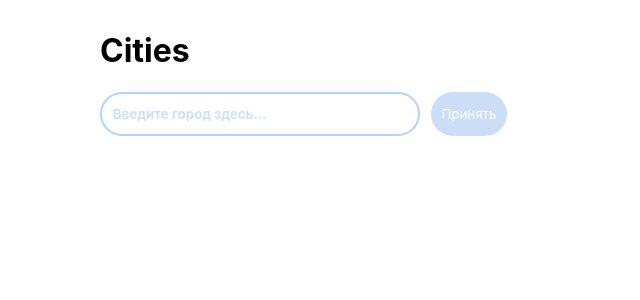
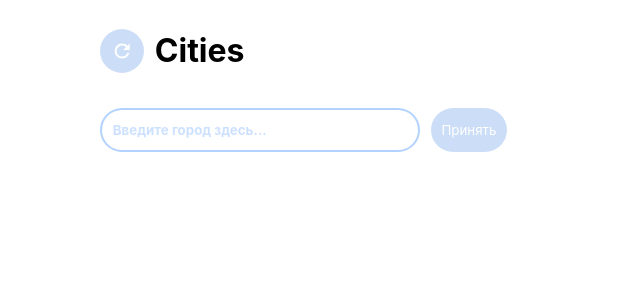
Before and after one commit to asmmer/cities, a React app: page / in a window 1280 px wide. Shown: the top 300 px of the page, without its empty margins (0-640 px from the left). Built offline with nearby package versions, Linux system fonts and the light colour scheme.

Commit message:
restart button was added

```diff
--- /dev/null
+++ b/src/components/Button/Button.css
@@ -0,0 +1,24 @@
+.simple-button {
+	margin: 0 1%;
+	padding: 0 1%;
+	font-weight: 400;
+	cursor: pointer;
+	background-color: rgba(0, 106, 255, 1);
+	color: white;
+	outline: none;
+	border: 0;
+	border-radius: 50px;
+	transition: all .15s ease;
+}
+.simple-button:hover {
+	background-color: rgba(0, 106, 255, .9);
+	color: white;
+}
+.simple-button:active {
+	background-color: rgb(0, 89, 214);
+	color: white;
+}
+.simple-button:disabled {
+	cursor: default;
+	background-color: rgba(0, 89, 214, .2);
+}
--- /dev/null
+++ b/src/components/Button/Button.tsx
@@ -0,0 +1,19 @@
+import React from 'react';
+
+import './Button.css';
+
+type ButtonProps = {
+    children?: any;
+    type?: "button" | "submit" | "reset" | undefined;
+    disabled?: boolean;
+    onClick?:  any;
+}
+
+const Button: React.FC<ButtonProps> = ({children, type, disabled, onClick}) => <button
+    className="simple-button"
+    type={type}
+    disabled={disabled}
+    onClick={onClick}
+>{children}</button>
+
+export default Button;
--- a/src/components/City/City.tsx
+++ b/src/components/City/City.tsx
@@ -1,6 +1,7 @@
 import React from 'react';
 import './City.css';
 import CollapseIcon from '../Icons/CollapseIcon';
+import Button from '../Button/Button';
 
 interface ICity {
 	cityName: string;
@@ -9,13 +10,28 @@ interface ICity {
 const City: React.FC<ICity> = (props) => {
 	const { cityName } = props;
 
+	let resultSnippet;
+
+	const endpoint = `https://ru.wikipedia.org/w/api.php?action=query&list=search&prop=info&inprop=url&utf8=&format=json&origin=*&srlimit=20&srsearch=${cityName}`;
+	fetch(endpoint)
+		.then(response => response.json())
+		.then(data => {
+			const results = data.query.search;
+			resultSnippet = results[0].snippet;
+			console.log(resultSnippet);
+		})
+		.catch(() => console.log('An error occurred'));
+
 	return (
 		<div className="city-item">
 			<span className="city-item__city-name">{cityName}</span>
 			<button className="city-item__open-info-button">
-				<CollapseIcon/>
+				<CollapseIcon />
 			</button>
 			{/* INFO PANEL */}
+			<section>
+				{resultSnippet}
+			</section>
 		</div>
 	);
 }
--- a/src/components/CityInput/CityInput.css
+++ b/src/components/CityInput/CityInput.css
@@ -26,7 +26,6 @@
 	color: rgba(0, 106, 255, .2);
 }
 
-
 .city-input-container .city-input-container__enter {
 	margin: 0 1%;
 	padding: 0 1%;
--- a/src/components/CityInput/CityInput.tsx
+++ b/src/components/CityInput/CityInput.tsx
@@ -1,9 +1,11 @@
 import React, { FormEvent, ChangeEvent } from 'react';
 import { useSelector, useDispatch } from 'react-redux';
 
-import './CityInput.css';
 import { cityInputTextChange, setCities, setTip } from '../../store/app/actions';
 import CitiesValidation from '../../cities-validation';
+import Button from '../Button/Button';
+
+import './CityInput.css';
 
 const CityInput: React.FC = () => {
 	const dispatch = useDispatch();
@@ -45,11 +47,14 @@ const CityInput: React.FC = () => {
 				type="text"
 				placeholder={UIDictionary.inputCity.inputCityHere}
 			/>
-			<button
-				className="city-input-container__enter"
+			<Button
 				type="submit"
 				disabled={!cityInput}
-			>{UIDictionary.inputCity.enterCity}</button>
+			>
+				<span>
+					{UIDictionary.inputCity.enterCity}
+				</span>
+			</Button>
 		</form>
 	);
 }
--- /dev/null
+++ b/src/components/Icons/RestartIcon.tsx
@@ -0,0 +1,22 @@
+import React from 'react';
+
+const RestartIcon: React.FC = () => {
+    return (
+        <svg
+            xmlns="http://www.w3.org/2000/svg"
+            width="24"
+            height="24"
+            viewBox="0 0 24 24"
+        >
+            <path
+                d="M17.65 6.35C16.2 4.9 14.21 4 12 4c-4.42 0-7.99 3.58-7.99 8s3.57 8 7.99 8c3.73 0 6.84-2.55 7.73-6h-2.08c-.82 2.33-3.04 4-5.65 4-3.31 0-6-2.69-6-6s2.69-6 6-6c1.66 0 3.14.69 4.22 1.78L13 11h7V4l-2.35 2.35z"
+            />
+            <path
+                d="M0 0h24v24H0z"
+                fill="none"
+            />
+        </svg>
+    );
+}
+
+export default RestartIcon;
--- a/src/components/MainPanel/MainPanel.tsx
+++ b/src/components/MainPanel/MainPanel.tsx
@@ -4,13 +4,14 @@ import './MainPanel.css';
 import CitiesList from '../CitiesList/CitiesList';
 import CityInput from '../CityInput/CityInput';
 import Tip from '../Tip/Tip';
+import TopPanel from '../TopPanel/TopPanel';
 
 const MainPanel: React.FC = () => {
     const cities = ['New York', 'Detroit', 'San-Francisco'];
 
 	return (
 		<main className="main-panel">
-            <h1>Cities</h1>
+            <TopPanel/>
             {/* HELP BUTTON */}
             <CitiesList cities={cities}/>
             <Tip/>
--- /dev/null
+++ b/src/components/TopPanel/TopPanel.css
@@ -0,0 +1,22 @@
+.top-panel {
+    display: flex;
+    align-items: center;
+}
+
+.top-panel .top-panel__project-name {
+    display: inline;
+}
+
+.top-panel .simple-button {
+    display: flex;
+    justify-content: center;
+    align-items: center;
+    font-weight: bold;
+    width: 44px;
+    height: 44px;
+    margin: 0 1% 0 0;
+}
+
+.top-panel .simple-button svg {
+    fill: white;
+}
--- /dev/null
+++ b/src/components/TopPanel/TopPanel.tsx
@@ -0,0 +1,31 @@
+import React from 'react';
+
+import { useSelector, useDispatch } from 'react-redux';
+
+import './TopPanel.css';
+import Button from '../Button/Button';
+import { clearCities, setTip } from '../../store/app/actions';
+import RestartIcon from '../Icons/RestartIcon';
+
+const TopPanel: React.FC = () => {
+    const resultCities: Array<string> = useSelector((state: any) => state.app.resultCities);
+    const dispatch = useDispatch();
+
+    const handleRestartClick = (): void => {
+        dispatch(setTip(''));
+        dispatch(clearCities());
+    };
+
+	return (<div className="top-panel">
+        <Button
+            type="button"
+            disabled={!resultCities.length}
+            onClick={handleRestartClick}
+        >
+            <RestartIcon/>
+        </Button>
+        <h1 className="top-panel__project-name">Cities</h1>
+	</div>)
+}
+
+export default TopPanel;
--- a/src/store/app/actions.ts
+++ b/src/store/app/actions.ts
@@ -2,11 +2,16 @@ import IAction from "../interfaces";
 
 export const CITY_INPUT_TEXT_CHANGE = 'CITY_INPUT_TEXT_CHANGE';
 export const SET_CITIES = 'SET_CITIES';
+export const CLEAR_CITIES = 'CLEAR_CITIES';
 export const SET_TIP = 'SET_TIP';
 
 export const setCities = (cities: Array<string>): IAction => ({
     type: SET_CITIES,
     payload: cities
+});
+
+export const clearCities = (): IAction => ({
+    type: CLEAR_CITIES
 });
 
 export const setTip = (tip: string): IAction => ({
--- a/src/store/app/reducers.ts
+++ b/src/store/app/reducers.ts
@@ -1,6 +1,10 @@
 import IAction from "../interfaces";
 
-import { CITY_INPUT_TEXT_CHANGE, SET_CITIES, SET_TIP } from "./actions";
+import {
+    CITY_INPUT_TEXT_CHANGE,
+    SET_CITIES, SET_TIP,
+    CLEAR_CITIES
+} from "./actions";
 import { LOCATIONS, UI } from "../../constants";
 
 const getDefaultLocation = () => LOCATIONS.RU;
@@ -36,6 +40,12 @@ export const appReducer = (state = initialState, action: IAction) => {
                 resultCities: [...action.payload]
             }
         }
+        case CLEAR_CITIES: {
+            return {
+                ...state,
+                resultCities: []
+            }
+        }
         case SET_TIP: {
             return {
                 ...state,
```
